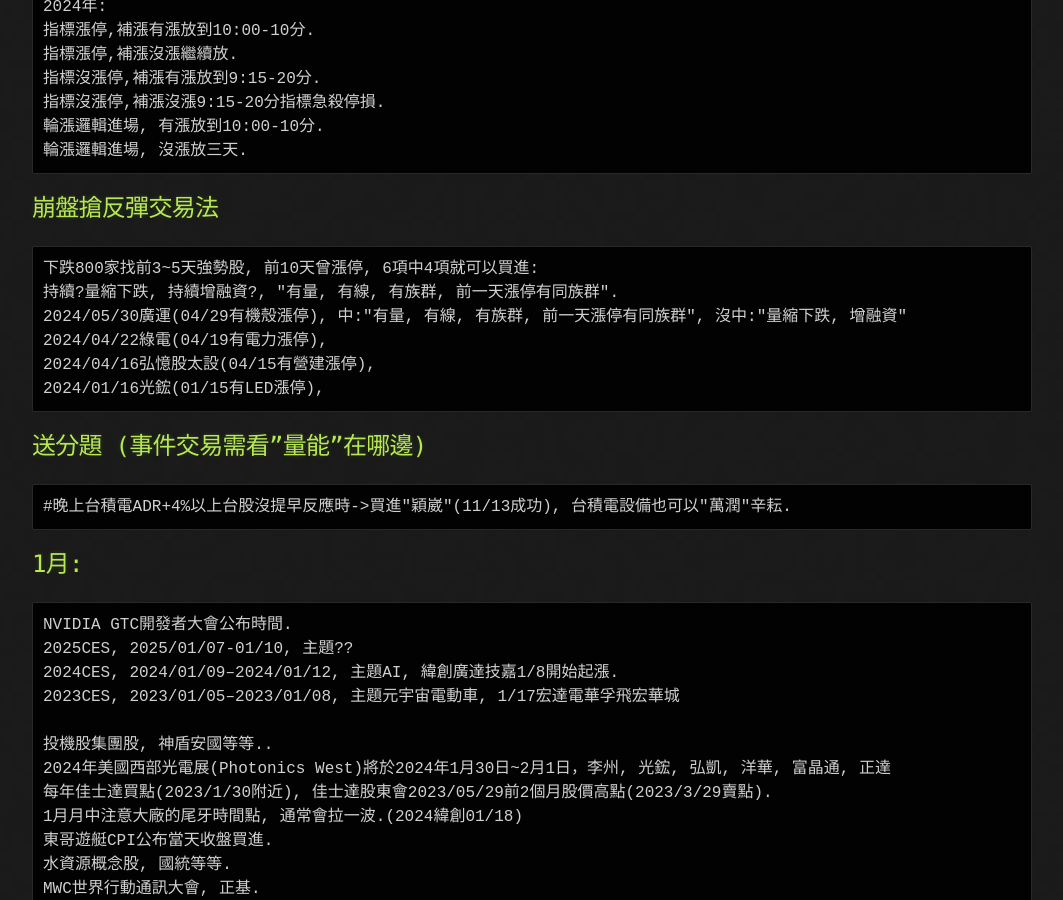
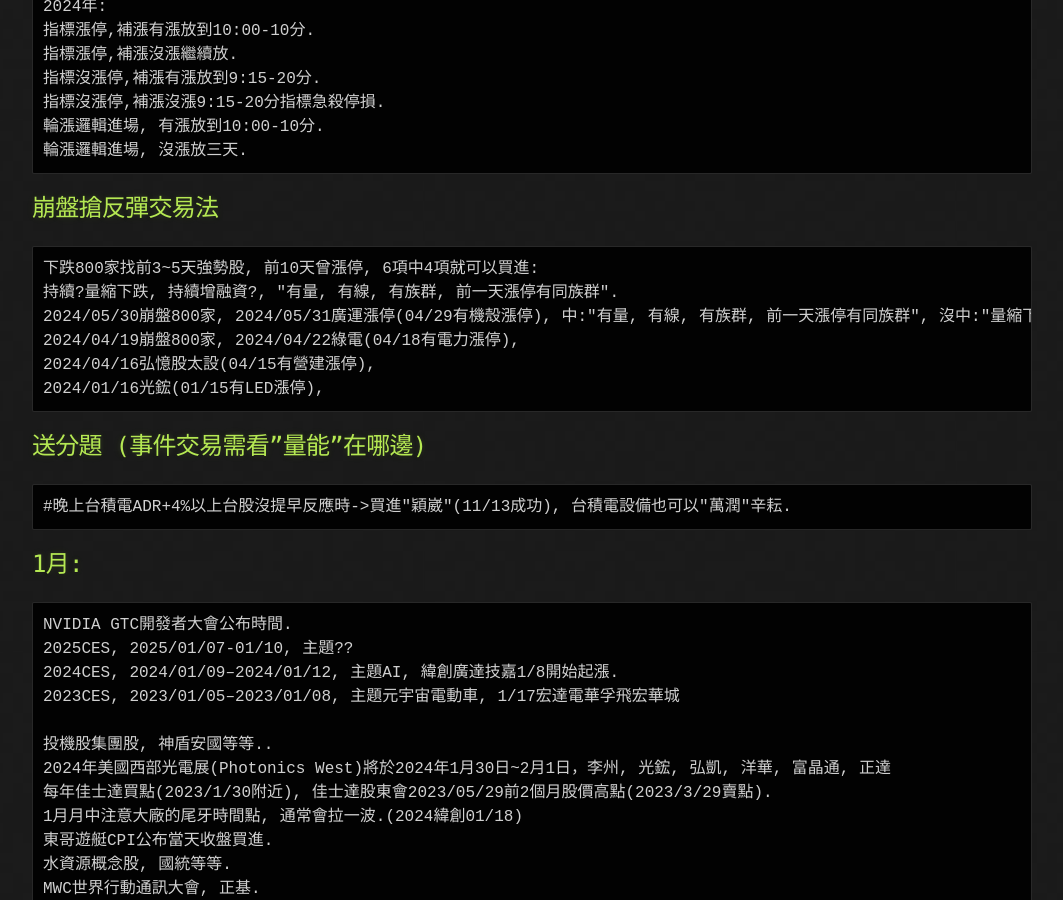
Before and after one commit to lepg5487/Stock_God, a Jekyll site: the page built from experience.md, in a window 1280 px wide and 900 px high, scrolled down 944 px. Shown: the whole window, without its empty margins (108-1171 px from the left). Built offline with Jekyll 4.4.1, drawn with Linux system fonts in a browser that asks for light colours; our own code applies the rules of GitHub Pages for plain Markdown files.

Commit message:
Update experience.md

````diff
--- a/experience.md
+++ b/experience.md
@@ -40,8 +40,8 @@
 ```
 下跌800家找前3~5天強勢股, 前10天曾漲停, 6項中4項就可以買進:
 持續?量縮下跌, 持續增融資?, "有量, 有線, 有族群, 前一天漲停有同族群".
-2024/05/30廣運(04/29有機殼漲停), 中:"有量, 有線, 有族群, 前一天漲停有同族群", 沒中:"量縮下跌, 增融資"
-2024/04/22綠電(04/19有電力漲停),
+2024/05/30崩盤800家, 2024/05/31廣運漲停(04/29有機殼漲停), 中:"有量, 有線, 有族群, 前一天漲停有同族群", 沒中:"量縮下跌, 增融資"
+2024/04/19崩盤800家, 2024/04/22綠電(04/18有電力漲停),
 2024/04/16弘憶股太設(04/15有營建漲停),
 2024/01/16光鋐(01/15有LED漲停),
 ```
````
